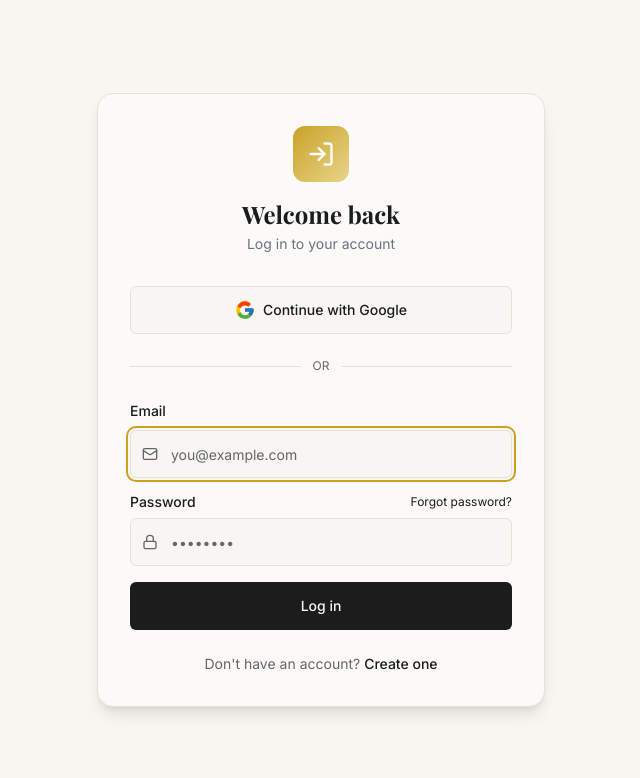
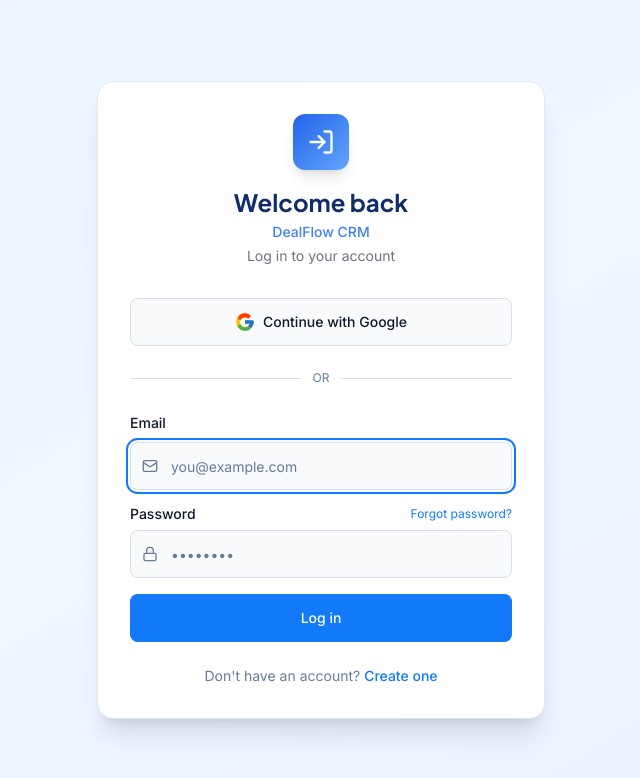
Before and after one commit to iqraaslam1022-creator/agentIA, a React (Vite) app: page /login in a window 1280 px wide. Shown: the top 778 px of the page, without its empty margins (319-959 px from the left). Built offline with nearby package versions, Linux system fonts and the light colour scheme.

Commit message:
feat: DealFlow CRM rebrand + blue theme + Lemon Squeezy

```diff
--- a/src/components/AuthLayout.jsx
+++ b/src/components/AuthLayout.jsx
@@ -2,15 +2,16 @@
 
 export default function AuthLayout({ icon: Icon, title, subtitle, children, footer }) {
   return (
-    <div className="min-h-screen flex items-center justify-center bg-[#F8F6F1] px-4">
-      <div className="w-full max-w-md bg-card rounded-2xl shadow-lg p-8 border border-border">
+    <div className="min-h-screen flex items-center justify-center bg-gradient-to-br from-[#EBF4FF] via-[#F0F7FF] to-[#E8F0FE] px-4">
+      <div className="w-full max-w-md bg-white rounded-2xl shadow-xl p-8 border border-blue-100">
         <div className="text-center mb-8">
           {Icon && (
-            <div className="w-14 h-14 rounded-xl bg-gradient-to-br from-[#C9A227] to-[#E8D48B] flex items-center justify-center mx-auto mb-4">
+            <div className="w-14 h-14 rounded-xl bg-gradient-to-br from-[#2563EB] to-[#60A5FA] flex items-center justify-center mx-auto mb-4 shadow-lg">
               <Icon className="w-7 h-7 text-white" />
             </div>
           )}
-          <h1 className="text-2xl font-heading font-bold text-[#1C1C1C]">{title}</h1>
+          <h1 className="text-2xl font-heading font-bold text-[#0F2D6B]">{title}</h1>
+          <p className="text-sm text-blue-500 mt-1 font-medium">DealFlow CRM</p>
           {subtitle && <p className="text-sm text-gray-500 mt-1">{subtitle}</p>}
         </div>
 
--- a/src/components/layout/Sidebar.jsx
+++ b/src/components/layout/Sidebar.jsx
@@ -24,39 +24,64 @@
   { to: "/settings", label: "Settings", icon: Settings },
 ];
 
-export default function Sidebar() {
-  const [mobileOpen, setMobileOpen] = useState(false);
-  const { user, logout } = useAuth();
+function SidebarFooter({ user, logout }) {
+  return (
+    <div className="p-4 border-t border-[#1E4F8C]">
+      <div className="flex items-center gap-3 mb-3">
+        <div className="w-8 h-8 rounded-full bg-[#2563EB] flex items-center justify-center text-white text-sm font-bold">
+          {user?.full_name?.charAt(0) || user?.email?.charAt(0) || "U"}
+        </div>
+        <div className="flex-1 min-w-0">
+          <p className="text-sm font-medium text-white truncate">{user?.full_name || "User"}</p>
+          <p className="text-xs text-blue-300 truncate">{user?.email}</p>
+        </div>
+      </div>
+      <button
+        onClick={() => logout()}
+        className="flex items-center gap-2 w-full px-3 py-2 rounded-lg text-sm text-blue-300 hover:bg-white/10 hover:text-white transition-colors"
+      >
+        <LogOut className="w-4 h-4" />
+        Sign out
+      </button>
+    </div>
+  );
+}
 
-  const NavItems = () => (
+const NavItems = ({ setMobileOpen }) => (
   <nav className="flex-1 px-3 space-y-1 mt-4">
     {NAV_ITEMS.map(({ to, label, icon: Icon, end }) => (
       <NavLink
         key={to}
         to={to}
         end={end}
-          onClick={() => setMobileOpen(false)}
+        onClick={() => setMobileOpen && setMobileOpen(false)}
         className={({ isActive }) =>
           `flex items-center gap-3 px-3 py-2.5 rounded-lg text-sm font-medium transition-colors ${isActive
-              ? "bg-[#C9A227] text-white"
-              : "text-[#D4CFC4] hover:bg-white/10 hover:text-white"
+            ? "bg-[#2563EB] text-white shadow-sm"
+            : "text-blue-200 hover:bg-white/10 hover:text-white"
           }`
         }
       >
-          <Icon className="w-4.5 h-4.5" />
+        <Icon className="w-4 h-4" />
         {label}
       </NavLink>
     ))}
   </nav>
 );
 
+export default function Sidebar() {
+  const [mobileOpen, setMobileOpen] = useState(false);
+  const { user, logout } = useAuth();
+
   return (
     <>
       {/* Mobile top bar */}
-      <div className="lg:hidden fixed top-0 left-0 right-0 h-16 bg-[#1C1C1C] flex items-center justify-between px-4 z-40">
+      <div className="lg:hidden fixed top-0 left-0 right-0 h-16 bg-[#0F2D6B] flex items-center justify-between px-4 z-40 border-b border-[#1E4F8C]">
         <div className="flex items-center gap-2">
-          <div className="w-8 h-8 rounded-lg bg-gradient-to-br from-[#C9A227] to-[#E8D48B]" />
-          <span className="text-white font-heading font-bold">AgentIA</span>
+          <div className="w-8 h-8 rounded-lg bg-gradient-to-br from-[#2563EB] to-[#60A5FA] flex items-center justify-center">
+            <span className="text-white font-bold text-sm">D</span>
+          </div>
+          <span className="text-white font-heading font-bold text-lg">DealFlow CRM</span>
         </div>
         <button onClick={() => setMobileOpen(true)} className="text-white">
           <Menu className="w-6 h-6" />
@@ -66,17 +91,19 @@
       {/* Mobile drawer */}
       {mobileOpen && (
         <div className="lg:hidden fixed inset-0 z-50 flex">
-          <div className="w-[260px] bg-[#1C1C1C] flex flex-col h-full">
+          <div className="w-[260px] bg-[#0F2D6B] flex flex-col h-full">
             <div className="flex items-center justify-between p-4">
               <div className="flex items-center gap-2">
-                <div className="w-8 h-8 rounded-lg bg-gradient-to-br from-[#C9A227] to-[#E8D48B]" />
-                <span className="text-white font-heading font-bold">AgentIA</span>
+                <div className="w-8 h-8 rounded-lg bg-gradient-to-br from-[#2563EB] to-[#60A5FA] flex items-center justify-center">
+                  <span className="text-white font-bold text-sm">D</span>
+                </div>
+                <span className="text-white font-heading font-bold">DealFlow CRM</span>
               </div>
               <button onClick={() => setMobileOpen(false)} className="text-white">
                 <X className="w-5 h-5" />
               </button>
             </div>
-            <NavItems />
+            <NavItems setMobileOpen={setMobileOpen} />
             <SidebarFooter user={user} logout={logout} />
           </div>
           <div className="flex-1 bg-black/40" onClick={() => setMobileOpen(false)} />
@@ -84,42 +111,19 @@
       )}
 
       {/* Desktop sidebar */}
-      <aside className="hidden lg:flex flex-col fixed inset-y-0 left-0 w-[260px] bg-[#1C1C1C] z-30">
-        <div className="flex items-center gap-2 p-5">
-          <div className="w-9 h-9 rounded-lg bg-gradient-to-br from-[#C9A227] to-[#E8D48B]" />
+      <div className="hidden lg:flex flex-col w-[240px] bg-[#0F2D6B] h-screen fixed left-0 top-0 border-r border-[#1E4F8C]">
+        <div className="flex items-center gap-3 p-5 border-b border-[#1E4F8C]">
+          <div className="w-9 h-9 rounded-xl bg-gradient-to-br from-[#2563EB] to-[#60A5FA] flex items-center justify-center shadow-lg">
+            <span className="text-white font-bold">D</span>
+          </div>
           <div>
-            <p className="text-white font-heading font-bold leading-tight">AgentIA</p>
-            <p className="text-[10px] text-[#9A9488] tracking-widest uppercase">
-              {user?.subscription_plan === "Enterprise" && user?.agency_name ? user.agency_name : "Real Estate CRM"}
-            </p>
-          </div >
-        </div >
+            <span className="text-white font-heading font-bold text-base leading-tight block">DealFlow</span>
+            <span className="text-blue-300 text-xs">CRM Platform</span>
+          </div>
+        </div>
         <NavItems />
         <SidebarFooter user={user} logout={logout} />
-      </aside >
+      </div>
     </>
   );
 }
-
-function SidebarFooter({ user, logout }) {
-  return (
-    <div className="p-3 border-t border-white/10">
-      <div className="flex items-center gap-3 px-3 py-2">
-        <div className="w-8 h-8 rounded-full bg-[#C9A227]/20 flex items-center justify-center text-[#C9A227] text-sm font-semibold shrink-0">
-          {user?.full_name?.[0]?.toUpperCase() || user?.email?.[0]?.toUpperCase() || "?"}
-        </div>
-        <div className="min-w-0">
-          <p className="text-sm text-white truncate">{user?.full_name || user?.email}</p>
-          <p className="text-xs text-[#9A9488] truncate">{user?.subscription_plan || "Starter"} Plan</p>
-        </div>
-      </div>
-      <button
-        onClick={() => logout(true)}
-        className="w-full flex items-center gap-3 px-3 py-2.5 rounded-lg text-sm font-medium text-[#D4CFC4] hover:bg-white/10 hover:text-white transition-colors mt-1"
-      >
-        <LogOut className="w-4 h-4" />
-        Log out
-      </button>
-    </div>
-  );
-}
--- a/src/index.css
+++ b/src/index.css
@@ -1,4 +1,4 @@
-@import url('https://fonts.googleapis.com/css2?family=Playfair+Display:wght@400;500;600;700&family=Inter:wght@300;400;500;600;700&display=swap');
+@import url('https://fonts.googleapis.com/css2?family=Plus+Jakarta+Sans:wght@400;500;600;700;800&family=Inter:wght@300;400;500;600;700&display=swap');
 
 @tailwind base;
 @tailwind components;
@@ -6,47 +6,47 @@
 
 @layer base {
   :root {
-    --background: 40 25% 96%;
-    --foreground: 0 0% 11%;
-    --card: 40 20% 98%;
-    --card-foreground: 0 0% 11%;
-    --popover: 40 20% 98%;
-    --popover-foreground: 0 0% 11%;
-    --primary: 0 0% 11%;
-    --primary-foreground: 40 25% 96%;
-    --secondary: 44 72% 47%;
-    --secondary-foreground: 0 0% 100%;
-    --muted: 40 15% 92%;
-    --muted-foreground: 0 0% 40%;
-    --accent: 44 72% 47%;
+    --background: 210 40% 98%;
+    --foreground: 222 47% 11%;
+    --card: 0 0% 100%;
+    --card-foreground: 222 47% 11%;
+    --popover: 0 0% 100%;
+    --popover-foreground: 222 47% 11%;
+    --primary: 213 94% 52%;
+    --primary-foreground: 0 0% 100%;
+    --secondary: 213 80% 95%;
+    --secondary-foreground: 213 94% 35%;
+    --muted: 210 40% 93%;
+    --muted-foreground: 215 20% 50%;
+    --accent: 213 94% 52%;
     --accent-foreground: 0 0% 100%;
     --destructive: 0 84.2% 60.2%;
     --destructive-foreground: 0 0% 98%;
-    --border: 40 15% 88%;
-    --input: 40 15% 88%;
-    --ring: 44 72% 47%;
-    --chart-1: 44 72% 47%;
-    --chart-2: 0 0% 30%;
-    --chart-3: 40 20% 70%;
-    --chart-4: 44 50% 60%;
-    --chart-5: 0 0% 50%;
-    --radius: 0.5rem;
-    --font-heading: 'Playfair Display', Georgia, serif;
+    --border: 214 32% 88%;
+    --input: 214 32% 88%;
+    --ring: 213 94% 52%;
+    --chart-1: 213 94% 52%;
+    --chart-2: 213 60% 35%;
+    --chart-3: 210 40% 70%;
+    --chart-4: 213 80% 65%;
+    --chart-5: 213 40% 50%;
+    --radius: 0.6rem;
+    --font-heading: 'Plus Jakarta Sans', ui-sans-serif, system-ui, sans-serif;
     --font-body: 'Inter', ui-sans-serif, system-ui, sans-serif;
-    --font-display: 'Playfair Display', Georgia, serif;
+    --font-display: 'Plus Jakarta Sans', ui-sans-serif, system-ui, sans-serif;
     --font-mono: ui-monospace, SFMono-Regular, Menlo, Monaco, Consolas, monospace;
-    --sidebar-background: 0 0% 11%;
-    --sidebar-foreground: 40 15% 85%;
-    --sidebar-primary: 44 72% 47%;
+    --sidebar-background: 213 94% 18%;
+    --sidebar-foreground: 210 40% 90%;
+    --sidebar-primary: 213 94% 62%;
     --sidebar-primary-foreground: 0 0% 100%;
-    --sidebar-accent: 0 0% 18%;
-    --sidebar-accent-foreground: 40 15% 90%;
-    --sidebar-border: 0 0% 20%;
-    --sidebar-ring: 44 72% 47%;
-    --gold: 44 72% 47%;
-    --gold-light: 44 60% 70%;
-    --charcoal: 0 0% 11%;
-    --cream: 40 25% 96%;
+    --sidebar-accent: 213 80% 25%;
+    --sidebar-accent-foreground: 210 40% 95%;
+    --sidebar-border: 213 60% 25%;
+    --sidebar-ring: 213 94% 52%;
+    --blue: 213 94% 52%;
+    --blue-light: 213 80% 65%;
+    --blue-dark: 213 94% 18%;
+    --sky: 210 40% 96%;
   }
 }
 
@@ -54,35 +54,52 @@
   * {
     @apply border-border outline-ring/50;
   }
+
   body {
     @apply bg-background text-foreground font-body;
   }
-  h1, h2, h3, h4 {
+
+  h1,
+  h2,
+  h3,
+  h4 {
     font-family: var(--font-heading);
   }
 }
 
-/* Gold shimmer animation */
+/* Blue shimmer */
 @keyframes shimmer {
-  0% { background-position: -200% 0; }
-  100% { background-position: 200% 0; }
+  0% {
+    background-position: -200% 0;
+  }
+
+  100% {
+    background-position: 200% 0;
+  }
 }
 
-.gold-shimmer {
-  background: linear-gradient(90deg, #C9A227 0%, #E8D48B 50%, #C9A227 100%);
+.blue-shimmer {
+  background: linear-gradient(90deg, #1E6FD9 0%, #5BA3F5 50%, #1E6FD9 100%);
   background-size: 200% 100%;
   animation: shimmer 3s ease-in-out infinite;
 }
 
 /* Skeleton loading */
 @keyframes skeleton-pulse {
-  0%, 100% { opacity: 0.4; }
-  50% { opacity: 0.8; }
+
+  0%,
+  100% {
+    opacity: 0.4;
+  }
+
+  50% {
+    opacity: 0.8;
+  }
 }
 
 .skeleton {
   animation: skeleton-pulse 1.5s ease-in-out infinite;
-  background: linear-gradient(90deg, hsl(40, 15%, 88%) 0%, hsl(40, 15%, 92%) 50%, hsl(40, 15%, 88%) 100%);
+  background: linear-gradient(90deg, hsl(214, 32%, 88%) 0%, hsl(214, 32%, 93%) 50%, hsl(214, 32%, 88%) 100%);
   background-size: 200% 100%;
   animation: shimmer 1.5s ease-in-out infinite;
   border-radius: 0.375rem;
@@ -92,13 +109,16 @@
 ::-webkit-scrollbar {
   width: 6px;
 }
+
 ::-webkit-scrollbar-track {
   background: transparent;
 }
+
 ::-webkit-scrollbar-thumb {
-  background: hsl(40, 15%, 80%);
+  background: hsl(214, 32%, 78%);
   border-radius: 3px;
 }
+
 ::-webkit-scrollbar-thumb:hover {
-  background: hsl(44, 72%, 47%);
+  background: hsl(213, 60%, 55%);
 }
--- a/src/pages/ChoosePlan.jsx
+++ b/src/pages/ChoosePlan.jsx
@@ -1,26 +1,30 @@
 import React, { useState } from "react";
-import { useNavigate } from "react-router-dom";
 import { useAuth } from "@/lib/AuthContext";
 import { Button } from "@/components/ui/button";
-import { Check, Home } from "lucide-react";
+import { Check, Zap } from "lucide-react";
 import { motion } from "framer-motion";
-import { supabase } from "@/api/supabaseClient";
 
 const PLANS = [
   {
     name: "Starter",
     price: 19,
+    variantEnv: "VITE_LS_STARTER_VARIANT_ID",
     features: ["Up to 50 leads", "Basic pipeline", "Email support"],
+    popular: false,
   },
   {
     name: "Professional",
     price: 49,
-    features: ["Unlimited leads", "Full pipeline & invoicing", "Priority support"],
+    variantEnv: "VITE_LS_PROFESSIONAL_VARIANT_ID",
+    features: ["Unlimited leads", "Full pipeline & invoicing", "Priority support", "Advanced analytics"],
+    popular: true,
   },
   {
     name: "Enterprise",
     price: 99,
-    features: ["Everything in Professional", "Dedicated account manager", "Custom branding"],
+    variantEnv: "VITE_LS_ENTERPRISE_VARIANT_ID",
+    features: ["Everything in Professional", "Dedicated account manager", "Custom branding", "API access"],
+    popular: false,
   },
 ];
 
@@ -28,25 +32,50 @@
   const [selecting, setSelecting] = useState("");
   const [error, setError] = useState("");
   const { user } = useAuth();
-  const navigate = useNavigate();
 
   const handleSelect = async (plan) => {
     setSelecting(plan.name);
     setError("");
     try {
-      const { data, error: fnError } = await supabase.functions.invoke(
-        "create-checkout-session",
-        { body: { plan: plan.name } }
-      );
+      const variantId = import.meta.env[plan.variantEnv];
+      const storeId = import.meta.env.VITE_LS_STORE_ID;
+      const apiKey = import.meta.env.VITE_LS_API_KEY;
 
-      if (fnError) {
-        throw new Error(fnError.message || "Checkout failed");
-      }
-      if (data?.error) {
-        throw new Error(data.error);
+      if (!variantId || !storeId || !apiKey) {
+        throw new Error("Payment configuration missing. Please contact support.");
       }
 
-      const checkoutUrl = data?.url;
+      const res = await fetch("https://api.lemonsqueezy.com/v1/checkouts", {
+        method: "POST",
+        headers: {
+          Authorization: `Bearer ${apiKey}`,
+          "Content-Type": "application/vnd.api+json",
+          Accept: "application/vnd.api+json",
+        },
+        body: JSON.stringify({
+          data: {
+            type: "checkouts",
+            attributes: {
+              checkout_data: {
+                email: user?.email || "",
+                custom: { user_id: user?.id || "", plan: plan.name },
+              },
+              product_options: {
+                redirect_url: `${window.location.origin}/`,
+              },
+            },
+            relationships: {
+              store: { data: { type: "stores", id: storeId } },
+              variant: { data: { type: "variants", id: variantId } },
+            },
+          },
+        }),
+      });
+
+      const data = await res.json();
+      if (data.errors) throw new Error(data.errors[0]?.detail || "Checkout failed");
+
+      const checkoutUrl = data.data?.attributes?.url;
       if (!checkoutUrl) throw new Error("No checkout URL returned");
 
       window.location.href = checkoutUrl;
@@ -57,14 +86,15 @@
   };
 
   return (
-    <div className="min-h-screen bg-[#F8F6F1] flex items-center justify-center p-6">
+    <div className="min-h-screen bg-gradient-to-br from-[#EBF4FF] via-[#F0F7FF] to-[#E8F0FE] flex items-center justify-center p-6">
       <div className="max-w-5xl w-full">
         <div className="text-center mb-10">
-          <div className="w-14 h-14 rounded-xl bg-gradient-to-br from-[#C9A227] to-[#E8D48B] flex items-center justify-center mx-auto mb-4">
-            <Home className="w-7 h-7 text-[#1C1C1C]" />
+          <div className="w-14 h-14 rounded-xl bg-gradient-to-br from-[#2563EB] to-[#60A5FA] flex items-center justify-center mx-auto mb-4 shadow-lg">
+            <Zap className="w-7 h-7 text-white" />
           </div>
-          <h1 className="text-3xl font-heading font-bold text-[#1C1C1C]">Choose Your Plan</h1>
-          <p className="text-gray-500 mt-2">Select a subscription to unlock your AgentIA dashboard</p>
+          <h1 className="text-3xl font-heading font-bold text-[#0F2D6B]">Choose Your Plan</h1>
+          <p className="text-blue-500 mt-2 font-medium">DealFlow CRM — Real Estate Made Simple</p>
+          <p className="text-gray-500 text-sm mt-1">Select a subscription to unlock your dashboard</p>
         </div>
 
         {error && (
@@ -80,30 +110,50 @@
               initial={{ opacity: 0, y: 20 }}
               animate={{ opacity: 1, y: 0 }}
               transition={{ delay: i * 0.1 }}
-              className="bg-white rounded-2xl border border-gray-100 p-6 shadow-sm hover:shadow-lg hover:border-[#C9A227]/40 transition-all duration-300 flex flex-col"
+              className={`rounded-2xl p-6 flex flex-col transition-all duration-300 ${plan.popular
+                  ? "bg-[#0F2D6B] shadow-xl border-2 border-[#2563EB] scale-105"
+                  : "bg-white shadow-md border border-blue-100 hover:shadow-lg hover:border-[#2563EB]/40"
+                }`}
             >
-              <h3 className="font-heading font-bold text-xl text-[#1C1C1C]">{plan.name}</h3>
+              {plan.popular && (
+                <div className="bg-[#2563EB] text-white text-xs font-bold px-3 py-1 rounded-full w-fit mb-3">
+                  MOST POPULAR
+                </div>
+              )}
+              <h3 className={`font-heading font-bold text-xl ${plan.popular ? "text-white" : "text-[#0F2D6B]"}`}>
+                {plan.name}
+              </h3>
               <p className="mt-2">
-                <span className="text-3xl font-heading font-bold text-[#C9A227]">${plan.price}</span>
-                <span className="text-sm text-gray-400">/month</span>
+                <span className={`text-3xl font-heading font-bold ${plan.popular ? "text-[#60A5FA]" : "text-[#2563EB]"}`}>
+                  ${plan.price}
+                </span>
+                <span className={`text-sm ${plan.popular ? "text-blue-300" : "text-gray-400"}`}>/month</span>
               </p>
               <ul className="mt-5 space-y-3 flex-1">
                 {plan.features.map((f) => (
-                  <li key={f} className="flex items-start gap-2 text-sm text-gray-600">
-                    <Check className="w-4 h-4 text-[#C9A227] mt-0.5 shrink-0" /> {f}
+                  <li key={f} className="flex items-start gap-2 text-sm">
+                    <Check className={`w-4 h-4 mt-0.5 shrink-0 ${plan.popular ? "text-[#60A5FA]" : "text-[#2563EB]"}`} />
+                    <span className={plan.popular ? "text-blue-100" : "text-gray-600"}>{f}</span>
                   </li>
                 ))}
               </ul>
               <Button
                 onClick={() => handleSelect(plan)}
                 disabled={!!selecting}
-                className="w-full mt-6 bg-[#1C1C1C] hover:bg-[#C9A227] text-white transition-colors duration-300"
+                className={`w-full mt-6 font-semibold transition-colors duration-300 ${plan.popular
+                    ? "bg-[#2563EB] hover:bg-[#1D4ED8] text-white"
+                    : "bg-[#0F2D6B] hover:bg-[#2563EB] text-white"
+                  }`}
               >
                 {selecting === plan.name ? "Activating…" : "Select Plan"}
               </Button>
             </motion.div>
           ))}
         </div>
+
+        <p className="text-center text-xs text-gray-400 mt-8">
+          Secure payment powered by Lemon Squeezy · Cancel anytime
+        </p>
       </div>
     </div>
   );
```
Lines whose indentation alone changed are shown as unchanged.
